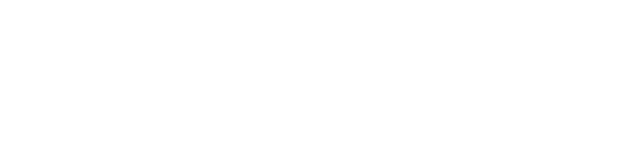
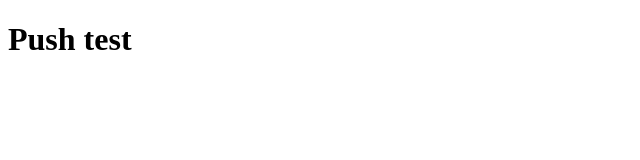
Before and after one commit to Prohor722/git-practice-jm, a plain HTML site: page Module 3 git/index.html in a window 1280 px wide. Shown: the whole page, without its empty margins (0-640 px from the left). Drawn offline with Linux system fonts and the light colour scheme.

Commit message:
push test

```diff
--- a/Module 3 git/index.html
+++ b/Module 3 git/index.html
@@ -7,6 +7,6 @@
     <title>My First Github Ripo</title>
 </head>
 <body>
-
+    <h1>Push test</h1>
 </body>
 </html>
```
